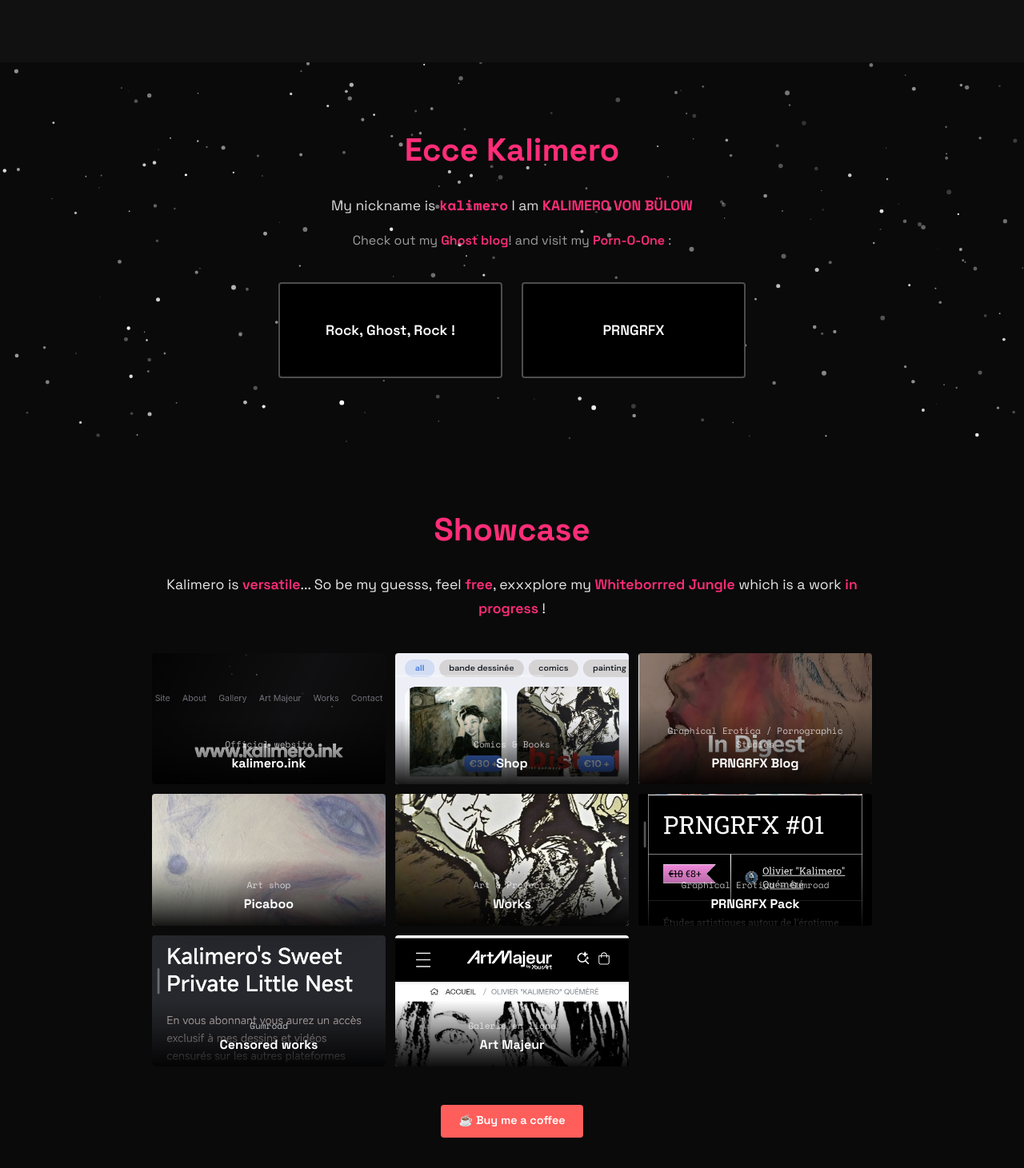
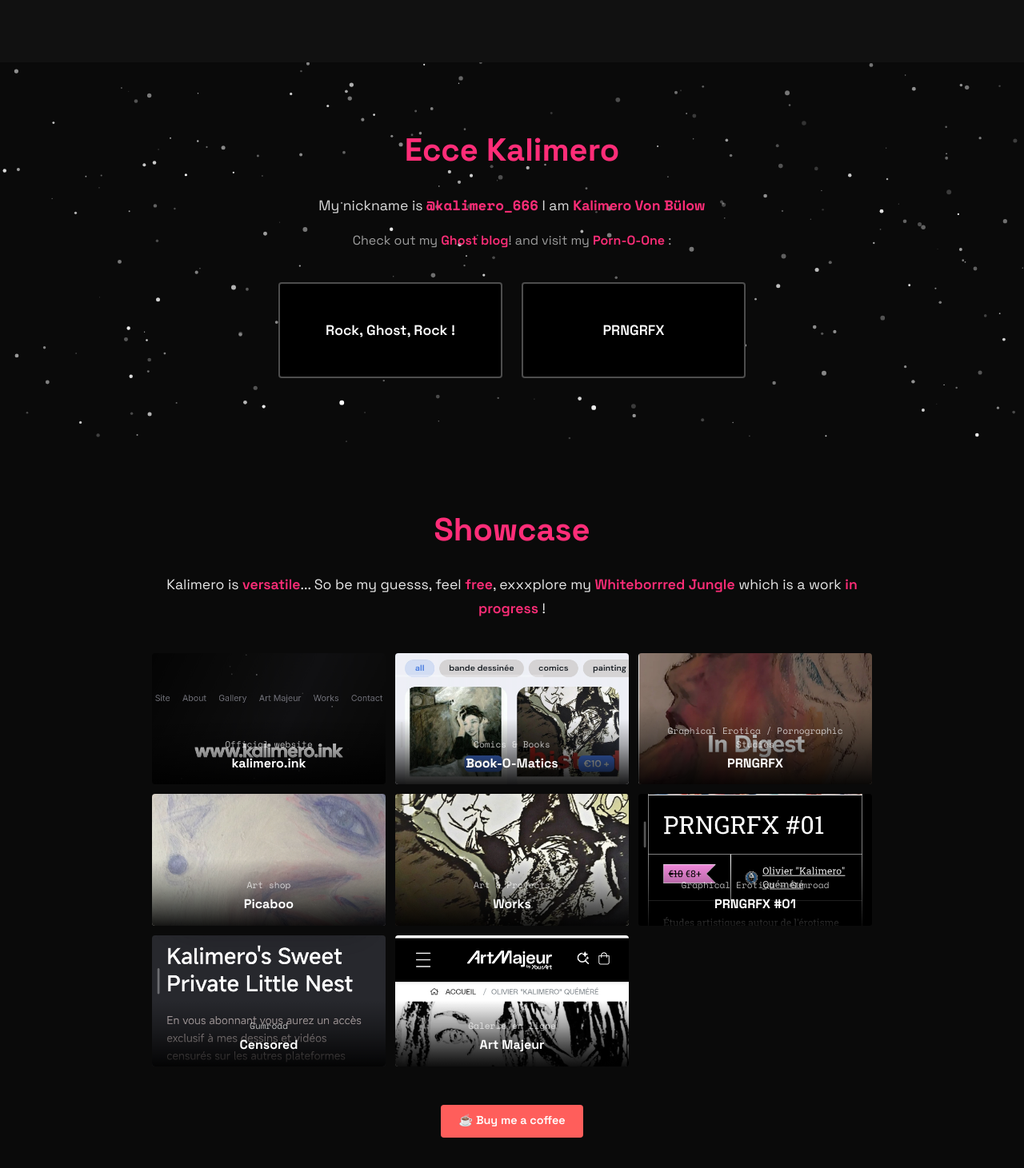
Before and after one commit to Kalimero-Von-Bulow/stationservice, a React (Vite) app: page / in a window 1280 px wide. Shown: the part 3027-4488 px from the top of the page at 80% size. Built offline with nearby package versions, Linux system fonts and the light colour scheme.

Commit message:
Add files via upload

```diff
--- a/Home.tsx
+++ b/Home.tsx
@@ -25,13 +25,13 @@
     image: "/showcase-kalimero-ink.jpg",
   },
   {
-    title: "Shop",
+    title: "Book-O-Matics",
     url: "https://ko-fi.com/kalimero_666/shop",
     description: "Comics & Books",
     image: "/showcase-bookomatics.jpg",
   },
   {
-    title: "PRNGRFX Blog",
+    title: "PRNGRFX",
     url: "https://xxx19.digitalpress.blog/",
     description: "Graphical Erotica / Pornographic Studies",
     image: "/showcase-prngrfx-blog.jpg",
@@ -49,13 +49,13 @@
     image: "/showcase-works.jpg",
   },
   {
-    title: "PRNGRFX Pack",
+    title: "PRNGRFX #01",
     url: "https://kalimero666.gumroad.com/l/wqynnc",
     description: "Graphical Erotica — Gumroad",
     image: "/showcase-prngrfx01.jpg",
   },
   {
-    title: "Censored works",
+    title: "Censored",
     url: "https://kalimero666.gumroad.com/l/lkcdl",
     description: "Gumroad",
     image: "/showcase-censored.jpg",
@@ -79,13 +79,13 @@
   {
     id: 2,
     image: "/artwork-2.jpg",
-    caption: "Songwriting",
+    caption: "Sérigraphie",
     date: "Kalimero Von Bülow",
   },
   {
     id: 3,
     image: "/artwork-3.jpg",
-    caption: "Joe Strummer",
+    caption: "Self Portrait",
     date: "Kalimero Von Bülow",
   },
   {
@@ -97,13 +97,13 @@
   {
     id: 5,
     image: "/artwork-5.jpg",
-    caption: "Lollipop",
+    caption: "Chronic",
     date: "Kalimero Von Bülow",
   },
   {
     id: 6,
     image: "/artwork-6.jpg",
-    caption: "Julie",
+    caption: "Rayon X",
     date: "Kalimero Von Bülow",
   },
 ];
@@ -479,10 +479,10 @@
                 fontWeight: 700,
               }}
             >
-              kalimero
+              @kalimero_666
             </span>{" "}
             I am{" "}
-            <span style={{ color: "#FF2D78", fontWeight: 700 }}>KALIMERO VON BÜLOW</span>
+            <span style={{ color: "#FF2D78", fontWeight: 700 }}>Kalimero Von Bülow</span>
           </p>
 
           <p
```
